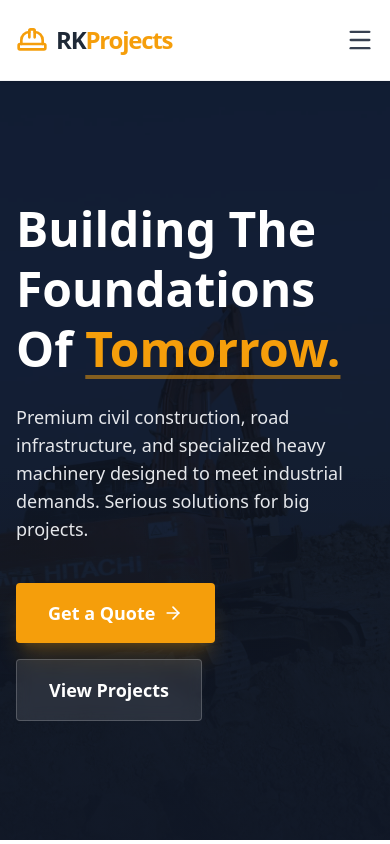
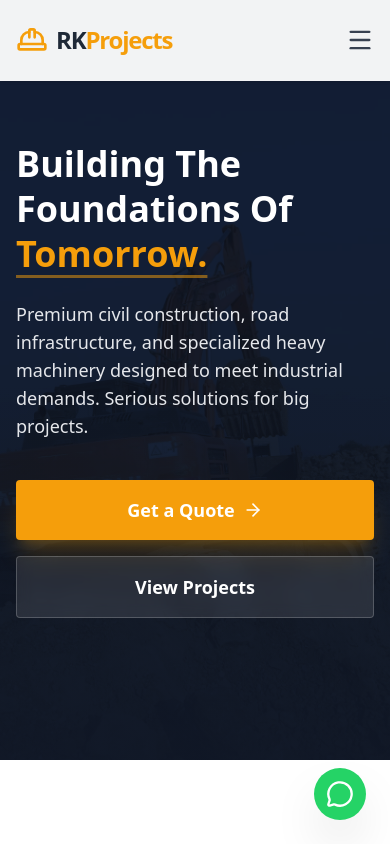
Before and after one commit to mahesh123-pro/rkprojects, a Next.js app: page / in a window 390 px wide. Shown: the top 844 px of the page. Built offline with nearby package versions, Linux system fonts and the light colour scheme.

Commit message:
Fix mobile responsiveness, spacing, and global WhatsApp button

```diff
--- a/src/app/contact/page.tsx
+++ b/src/app/contact/page.tsx
@@ -144,18 +144,6 @@ export default function ContactPage() {
         </div>
       </div>
 
-      {/* Floating WhatsApp CTA */}
-      <a
-        href="https://wa.me/919876543210"
-        target="_blank"
-        rel="noreferrer"
-        className="fixed bottom-8 right-8 bg-[#25D366] hover:bg-[#20b858] text-white p-4 rounded-full shadow-2xl transition-transform hover:scale-110 z-50 flex items-center justify-center group"
-      >
-        <MessageCircle size={32} />
-        <span className="absolute right-full mr-4 bg-white text-gray-800 font-bold px-4 py-2 rounded shadow-lg opacity-0 pointer-events-none group-hover:opacity-100 transition-opacity whitespace-nowrap">
-          Chat on WhatsApp
-        </span>
-      </a>
     </div>
   );
 }
--- a/src/app/layout.tsx
+++ b/src/app/layout.tsx
@@ -3,6 +3,7 @@ import { Inter } from "next/font/google";
 import "./globals.css";
 import Navbar from "@/components/Navbar";
 import Footer from "@/components/Footer";
+import WhatsAppButton from "@/components/WhatsAppButton";
 
 const inter = Inter({
   variable: "--font-inter",
@@ -20,15 +21,16 @@ export default function RootLayout({
   children: React.ReactNode;
 }>) {
   return (
-    <html lang="en" className="scroll-smooth">
+    <html lang="en" className="scroll-smooth scroll-pt-20">
       <body
         className={`${inter.variable} antialiased min-h-screen flex flex-col`}
       >
         <Navbar />
-        <main className="flex-grow pt-20">
+        <main className="flex-grow">
           {children}
         </main>
         <Footer />
+        <WhatsAppButton />
       </body>
     </html>
   );
--- a/src/app/page.tsx
+++ b/src/app/page.tsx
@@ -42,17 +42,17 @@ export default function Home() {
             initial="hidden" animate="visible" variants={fadeUp}
             className="max-w-3xl"
           >
-            <h1 className="text-5xl md:text-7xl font-extrabold text-white mb-6 leading-tight">
+            <h1 className="text-4xl sm:text-5xl md:text-7xl font-extrabold text-white mb-6 leading-tight">
               Building The<br/> Foundations Of <span className="text-accent underline decoration-accent/50 underline-offset-8">Tomorrow.</span>
             </h1>
             <p className="text-lg md:text-xl text-gray-200 mb-10 max-w-2xl font-light">
               Premium civil construction, road infrastructure, and specialized heavy machinery designed to meet industrial demands. Serious solutions for big projects.
             </p>
-            <div className="flex flex-wrap gap-4">
-              <Link href="/contact" className="bg-accent hover:bg-accent-hover text-white px-8 py-4 rounded font-bold text-lg transition-transform hover:scale-105 duration-300 shadow-xl shadow-accent/20 flex items-center">
+            <div className="flex flex-col sm:flex-row gap-4">
+              <Link href="/contact" className="bg-accent hover:bg-accent-hover text-white px-8 py-4 rounded font-bold text-lg transition-transform hover:scale-105 duration-300 shadow-xl shadow-accent/20 flex items-center justify-center">
                 Get a Quote <ArrowRight className="ml-2 w-5 h-5" />
               </Link>
-              <Link href="/portfolio" className="bg-white/10 hover:bg-white/20 backdrop-blur border border-white/20 text-white px-8 py-4 rounded font-bold text-lg transition-colors duration-300">
+              <Link href="/portfolio" className="bg-white/10 hover:bg-white/20 backdrop-blur border border-white/20 text-white px-8 py-4 rounded font-bold text-lg transition-colors duration-300 text-center">
                 View Projects
               </Link>
             </div>
@@ -61,7 +61,7 @@ export default function Home() {
       </section>
 
       {/* AI Realistic Vision Section */}
-      <section className="py-24 bg-white relative overflow-hidden">
+      <section className="py-24 md:py-32 bg-white relative overflow-hidden">
         <div className="max-w-7xl mx-auto px-4 sm:px-6 lg:px-8">
           <div className="flex flex-col lg:flex-row items-center gap-16">
             <motion.div
@@ -90,7 +90,7 @@ export default function Home() {
               whileInView={{ opacity: 1, scale: 1 }}
               viewport={{ once: true }}
               transition={{ duration: 1 }}
-              className="lg:w-1/2 relative h-[500px] w-full rounded-2xl overflow-hidden shadow-2xl border-8 border-white group"
+              className="lg:w-1/2 relative h-[350px] sm:h-[450px] md:h-[500px] w-full rounded-2xl overflow-hidden shadow-2xl border-4 md:border-8 border-white group"
             >
               <Image
                 src="/images/ai_impact.png"
@@ -236,13 +236,13 @@ export default function Home() {
             <p className="text-lg text-gray-300 mb-8 leading-relaxed">
               Our commitment to quality is visible in every road we pave and every structure we build. Using the most advanced machinery and engineering techniques, we ensure that every project is a landmark of durability.
             </p>
-            <div className="flex gap-8">
-              <div>
+            <div className="flex flex-col sm:flex-row gap-8">
+              <div className="flex flex-col items-center sm:items-start">
                 <span className="block text-3xl font-bold text-white mb-1">150+</span>
                 <span className="text-accent text-sm font-semibold uppercase">Projects Done</span>
               </div>
-              <div className="w-px h-12 bg-white/20"></div>
-              <div>
+              <div className="hidden sm:block w-px h-12 bg-white/20"></div>
+              <div className="flex flex-col items-center sm:items-start pt-4 sm:pt-0 border-t border-white/10 sm:border-t-0 w-full sm:w-auto">
                 <span className="block text-3xl font-bold text-white mb-1">10+ Years</span>
                 <span className="text-accent text-sm font-semibold uppercase">Experience</span>
               </div>
--- a/src/components/Footer.tsx
+++ b/src/components/Footer.tsx
@@ -4,7 +4,7 @@ import { HardHat, Phone, Mail, MapPin } from "lucide-react";
 export default function Footer() {
   return (
     <footer className="bg-primary text-white pt-16 pb-8">
-      <div className="max-w-7xl mx-auto px-4 sm:px-6 lg:px-8">
+      <div className="max-w-7xl mx-auto px-6 sm:px-8">
         <div className="grid grid-cols-1 md:grid-cols-4 gap-12 mb-12">
           {/* Brand */}
           <div className="col-span-1 md:col-span-1">
--- /dev/null
+++ b/src/components/WhatsAppButton.tsx
@@ -0,0 +1,18 @@
+import { MessageCircle } from "lucide-react";
+
+export default function WhatsAppButton() {
+  return (
+    <a
+      href="https://wa.me/919876543210"
+      target="_blank"
+      rel="noreferrer"
+      className="fixed bottom-6 right-6 md:bottom-10 md:right-10 bg-[#25D366] hover:bg-[#20b858] text-white p-3 md:p-4 rounded-full shadow-2xl transition-transform hover:scale-110 z-[9999] flex items-center justify-center group"
+      aria-label="Chat on WhatsApp"
+    >
+      <MessageCircle size={28} className="md:w-8 md:h-8" />
+      <span className="absolute right-full mr-4 bg-white text-gray-800 font-bold px-4 py-2 rounded shadow-lg opacity-0 pointer-events-none group-hover:opacity-100 transition-opacity whitespace-nowrap hidden md:block">
+        Chat on WhatsApp
+      </span>
+    </a>
+  );
+}
```
